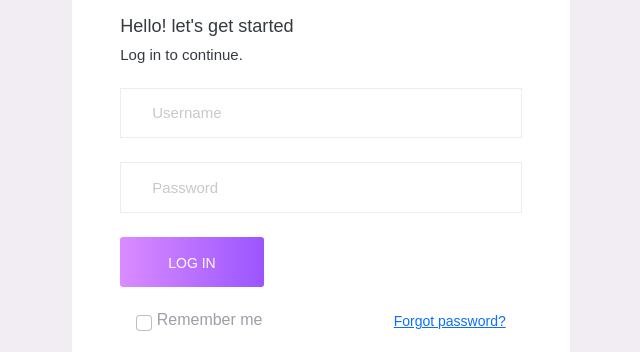
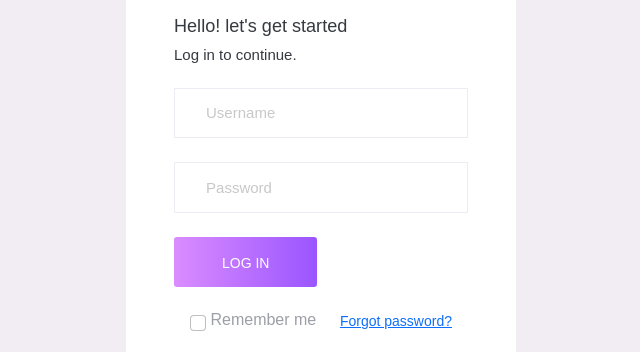
Before and after one commit to ahmedmajed0/Login, a plain HTML site: page index.html in a window 1280 px wide. Shown: the part 185-537 px from the top of the page, without its empty margins (319-959 px from the left). Drawn offline with Linux system fonts and the light colour scheme; a web font is replaced by a local one.

Commit message:
Update index.html

```diff
--- a/index.html
+++ b/index.html
@@ -21,7 +21,7 @@
       <div class="container-fluid page-body-wrapper full-page-wrapper">
         <div class="content-wrapper d-flex align-items-center auth">
           <div class="row flex-grow">
-            <div class="col-lg-5 mx-auto">
+            <div class="col-lg-4 mx-auto">
               <div class="auth-form-light text-left p-5">
                 <div class="brand-logo">
                   <img src="assets/images/logo.svg">
```
